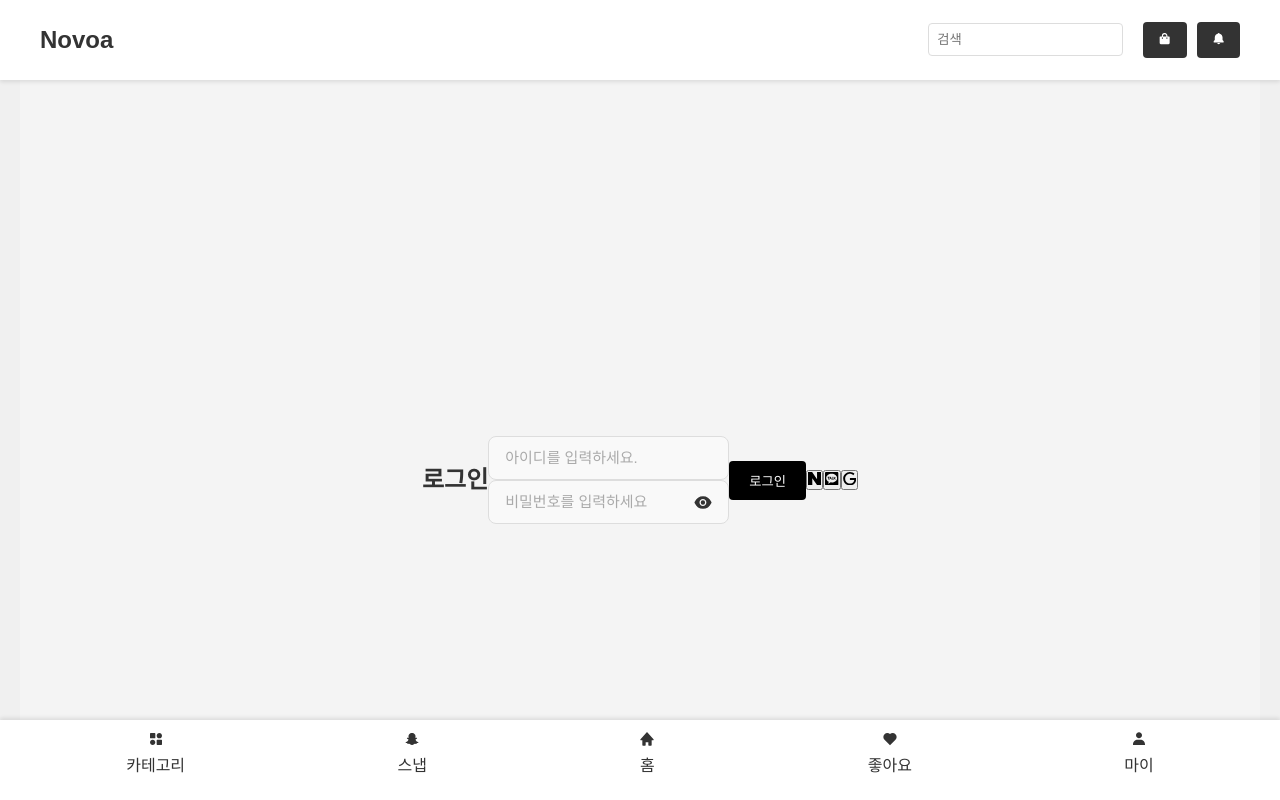
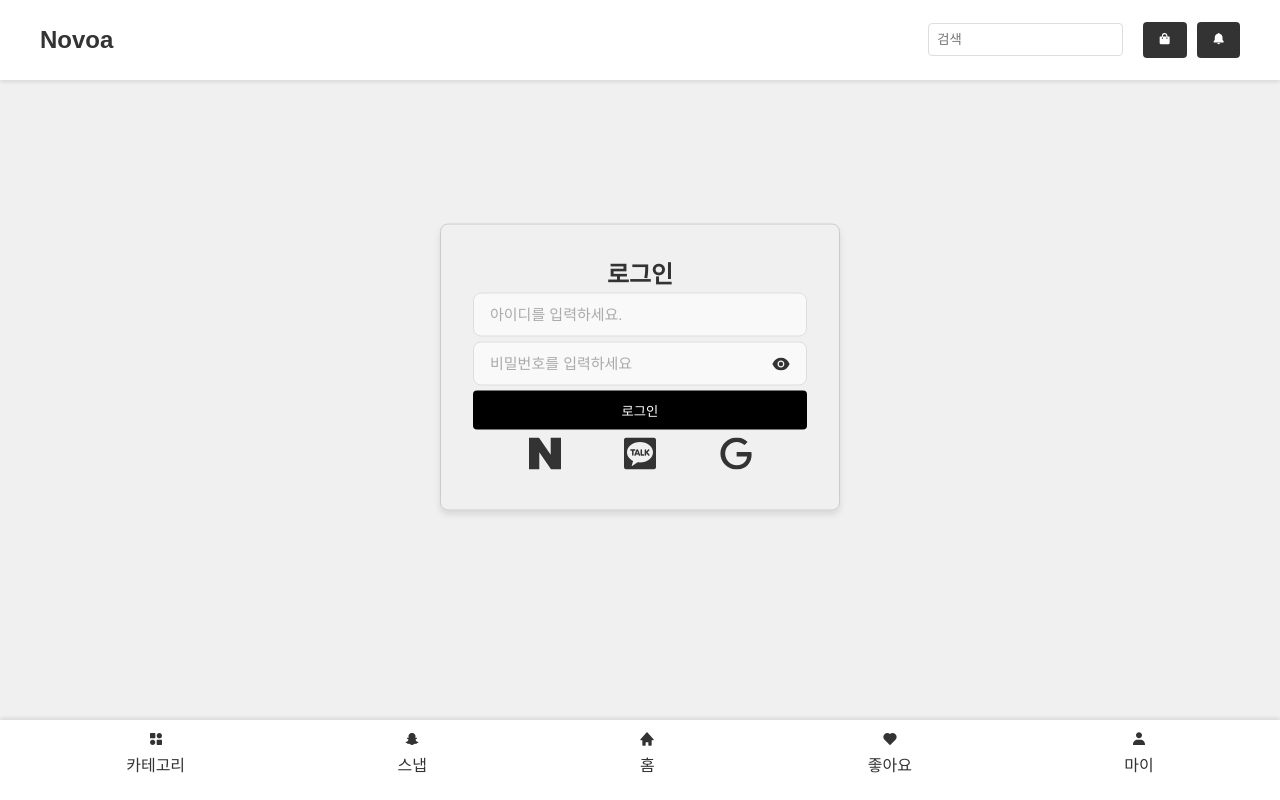
Before and after one commit to tjdwns6872/Ecommerce, a React (Create React App) app in the folder client/: page /login in a window 1280 px wide. Shown: the top 800 px of the page. Built offline with nearby package versions, Linux system fonts and the light colour scheme.

Commit message:
소셜로그인 서버 <-> 클라이언트 통신(인증코드 발급은 되나 콜백이 안됨...)

```diff
--- a/client/src/assets/css/commons.css
+++ b/client/src/assets/css/commons.css
@@ -35,6 +35,10 @@ img {
   max-width: 1200px; /* 최대 너비 설정 */
   margin: 0 auto; /* 중앙 정렬 */
   padding: 20px; /* 여백 설정 */
+}
+.w-100{
+  width: 100%;
+  text-align: center;
 }
 
 /* 기본 버튼 */
@@ -101,8 +105,40 @@ img {
 .gradient-button:hover {
   background: linear-gradient(45deg, #444444, #1a1a1a);
 }
+/* iconButton.css */
+.icon-button {
+  display: inline-flex;
+  align-items: center;
+  justify-content: center;
+  background: none;
+  border: none;
+  cursor: pointer;
+  padding: 0.5rem;
+  font-size: 2rem;
+  color: #333;
+  transition: color 0.3s ease, transform 0.2s ease;
+}
+
+.icon-button:hover {
+  color: #007bff; /* 호버 시 색상 변경 */
+  transform: scale(1.1); /* 살짝 확대 효과 */
+}
+
+.icon-button:active {
+  transform: scale(0.9); /* 클릭 시 살짝 축소 */
+}
+
+.icon {
+  pointer-events: none; /* 아이콘에 포인터 이벤트 없음 */
+}
+
 
 /* 입력 필드 */
+.input-container{
+  width: 100%;
+  margin-bottom: 5px;
+}
+
 .input-field, .password-field {
   width: 100%;
   padding: 12px 16px;
@@ -278,6 +314,7 @@ img {
   width: 100%;
   box-shadow: 0 -2px 4px rgba(0, 0, 0, 0.1);
   margin-top: 20px;
+  margin-bottom: 4%;
 }
 
 .footer-nav ul {
@@ -304,8 +341,14 @@ img {
 /* 기본 스타일 */
 .login-container {
   display: flex;
-  justify-content: center;
+  flex-direction: column;
   align-items: center;
-  height: 100vh;
-  background-color: #f4f4f4;
+  width: 100%;
+  max-width: 400px;
+  margin: 0 auto;
+  padding: 2rem;
+  border: 1px solid #ccc;
+  border-radius: 8px;
+  box-shadow: 0 4px 6px rgba(0, 0, 0, 0.1);
+  transform: translate(0%, 50%);
 }
--- a/client/src/assets/js/loginEvent.js
+++ b/client/src/assets/js/loginEvent.js
@@ -1,10 +1,14 @@
 import ApiFactory from '../../services/ApiFactory';
+import { useState, useEffect, useCallback } from 'react';
 
 const loginEvent = {
   socialLogin: async (type) => {
+    var popup = null;
     try {
-            const data = await ApiFactory.post("http://localhost:8081/ecommerce/api/user/login/"+type);
+      var data = await ApiFactory.post("http://localhost:8081/ecommerce/api/user/login/"+type);
       console.log('API 호출 성공:', data); // 성공적으로 받은 데이터 처리
+      popup = window.open(data.data, 'SocialLogin', 'width=700, height=600, top=50, left=50');
+      console.log(popup.postMessage);
     } catch (error) {
       console.error('API 호출 실패:', error); // 에러 처리
     }
```
Also changed, not shown: 2 other files (tests, documents, lock files or other folders). Lines whose indentation alone changed are shown as unchanged.
